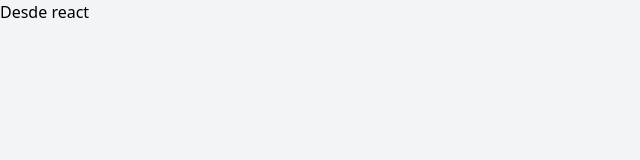
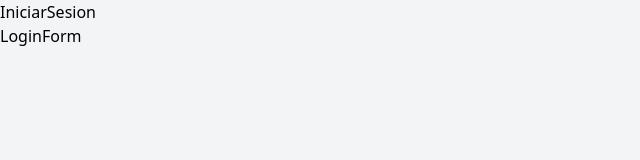
Before and after one commit to ACaminos/customer-manager, a React (Vite) app in the folder crm-react/: page / in a window 1280 px wide. Shown: the top 160 px of the page, without its empty margins (0-640 px from the left). Built offline with nearby package versions, Linux system fonts and the light colour scheme.

Commit message:
add dependencies react router dom, use Outlet, Router, Route and Browser... Create six files

```diff
--- a/crm-react/package.json
+++ b/crm-react/package.json
@@ -12,6 +12,7 @@
     "postcss": "^8.4.14",
     "react": "^18.0.0",
     "react-dom": "^18.0.0",
+    "react-router-dom": "^6.3.0",
     "tailwindcss": "^3.1.2"
   },
   "devDependencies": {
--- a/crm-react/src/App.jsx
+++ b/crm-react/src/App.jsx
@@ -1,10 +1,25 @@
 import { useState } from 'react'
+import {BrowserRouter, Routes, Route} from 'react-router-dom'
+import IniciarSesion from './layout/IniciarSesion'
+import Layout from './layout/Layout'
+import Inicio from './paginas/Inicio'
+import LoginForm from './paginas/LoginForm'
 
 
 function App() {
 
   return (
-    <h1>Desde react</h1>
+    <BrowserRouter>
+      <Routes>
+        <Route path='/' element={<IniciarSesion />}>
+          <Route index element={<LoginForm />} />
+        </Route>
+
+        <Route path='clientes' element={<Layout />}>
+          <Route index element={<Inicio />} />
+        </Route>
+      </Routes>
+    </BrowserRouter>
   )
 }
 
--- /dev/null
+++ b/crm-react/src/layout/IniciarSesion.jsx
@@ -0,0 +1,12 @@
+import {Outlet} from 'react-router-dom'
+
+const IniciarSesion = () => {
+  return (
+    <div>
+        IniciarSesion
+        <Outlet />
+    </div>
+  )
+}
+
+export default IniciarSesion
--- /dev/null
+++ b/crm-react/src/layout/Layout.jsx
@@ -0,0 +1,12 @@
+import {Outlet} from 'react-router-dom'
+
+const Layout = () => {
+  return (
+    <div>
+        Layout
+        <Outlet />
+    </div>
+  )
+}
+
+export default Layout
--- /dev/null
+++ b/crm-react/src/paginas/EditarCliente.jsx
@@ -0,0 +1,9 @@
+import React from 'react'
+
+const EditarCliente = () => {
+  return (
+    <div>EditarCliente</div>
+  )
+}
+
+export default EditarCliente
--- /dev/null
+++ b/crm-react/src/paginas/Inicio.jsx
@@ -0,0 +1,9 @@
+import React from 'react'
+
+const Inicio = () => {
+  return (
+    <div>Inicio</div>
+  )
+}
+
+export default Inicio
--- /dev/null
+++ b/crm-react/src/paginas/LoginForm.jsx
@@ -0,0 +1,12 @@
+import {Outlet} from 'react-router-dom'
+
+const LoginForm = () => {
+  return (
+    <div>
+        LoginForm
+        <Outlet />
+    </div>
+  )
+}
+
+export default LoginForm
--- /dev/null
+++ b/crm-react/src/paginas/NuevoCliente.jsx
@@ -0,0 +1,9 @@
+import React from 'react'
+
+const NuevoCliente = () => {
+  return (
+    <div>NuevoCliente</div>
+  )
+}
+
+export default NuevoCliente
```
Also changed, not shown: 1 other file (tests, documents, lock files or other folders).
